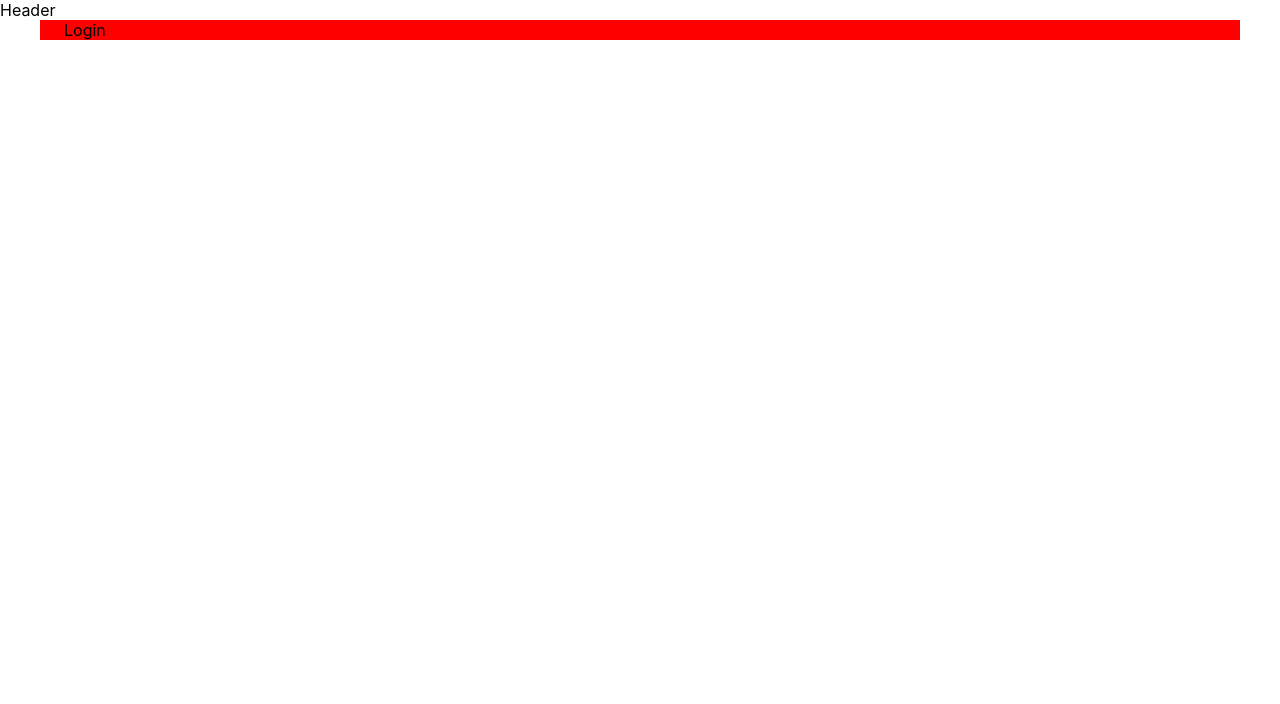
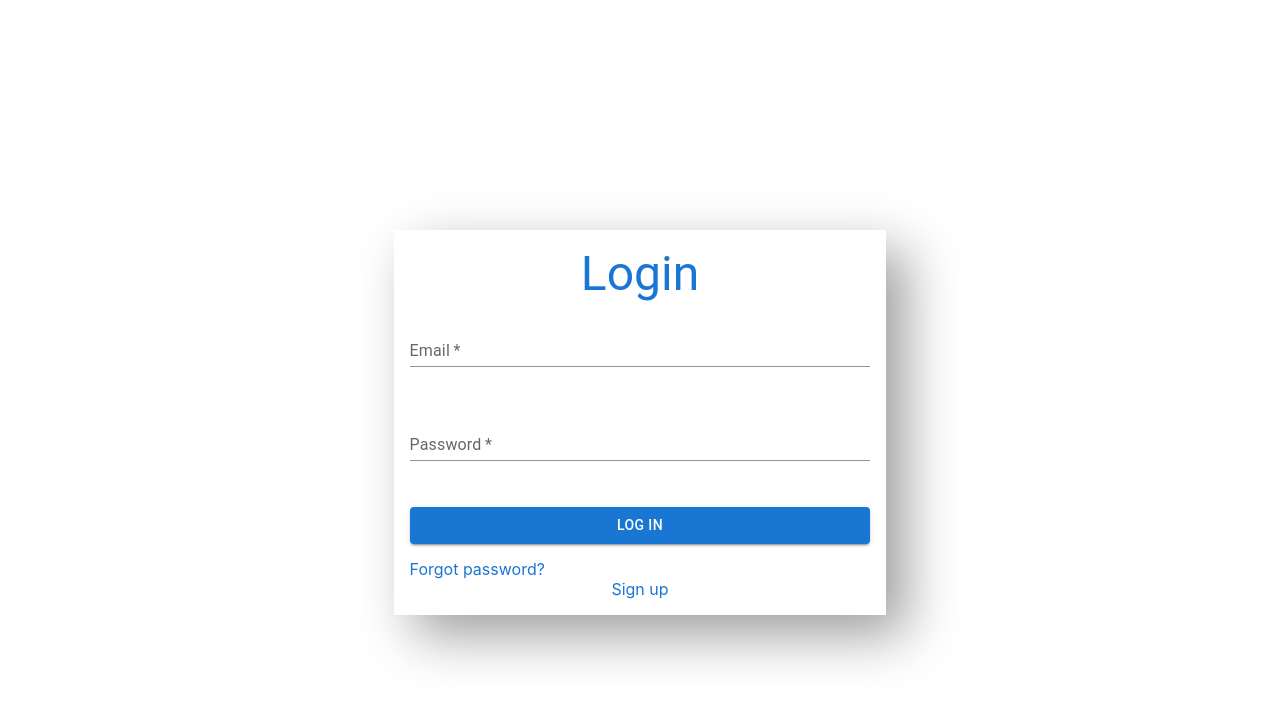
Before and after one commit to antonijek/Musical-instruments-store, a React (Create React App) app: page /login in a window 1280 px wide. Shown: the top 704 px of the page. Built offline with nearby package versions, Linux system fonts and the light colour scheme.

Commit message:
login component

```diff
--- a/src/App.js
+++ b/src/App.js
@@ -7,8 +7,7 @@ import { Container } from "@mui/material";
 function App() {
   return (
     <BrowserRouter>
-      <header>Header</header>
-      <Container maxWidth="lg" sx={{ backgroundColor: "red" }}>
+      <Container maxWidth="lg">
         <Routes>
           <Route path="/login" element={<Login />} />
           <Route path="/register" element={<Register />} />
--- a/src/components/Login.js
+++ b/src/components/Login.js
@@ -1,7 +1,119 @@
 import React from "react";
+import { useState, useEffect } from "react";
+import { Box, TextField, Button, Typography, Link } from "@mui/material";
+import Modal from "./Modal";
+const Login = () => {
+  const [form, setForm] = useState({ email: "", pass: "" });
+  const [error, setError] = useState({ email: false, pass: false });
+  const [open, setOpen] = useState(false);
 
-const Login = () => {
-  return <div>Login</div>;
+  const checkEmail = (e) => {
+    let patern =
+      /^(([^<>()[\]\\.,;:\s@"]+(\.[^<>()[\]\\.,;:\s@"]+)*)|(".+"))@((\[[0-9]{1,3}\.[0-9]{1,3}\.[0-9]{1,3}\.[0-9]{1,3}\])|(([a-zA-Z\-0-9]+\.)+[a-zA-Z]{2,}))$/;
+    let res = patern.test(form.email);
+    return !res;
+  };
+
+  const checkPass = (e) => {
+    let patern = /^(?=.*\d)(?=.*[a-z])(?=.*[A-Z])(?=.*[a-zA-Z]).{8,}$/;
+    let res = patern.test(form.pass);
+    return !res;
+  };
+  const checkForm = (e) => {
+    e.preventDefault();
+    setError({ pass: checkPass(), email: checkEmail() });
+  };
+
+  const checkError = (e) => {
+    setForm({ ...form, [e.target.name]: e.target.value });
+    setError({ ...error, [e.target.name]: false });
+  };
+
+  const openModal = (e) => {
+    e.preventDefault();
+    setOpen(true);
+  };
+
+  const closeModal = () => {
+    setOpen(false);
+  };
+  console.log(open);
+  return (
+    <div>
+      <Box
+        noValidate
+        component="form"
+        sx={{
+          width: { xs: "90%", sm: "60%", md: "40%" },
+          mx: "auto",
+          mt: "20%",
+          boxShadow: { md: "20px 20px 50px #9E9E9E" },
+          p: 2,
+        }}
+      >
+        <Typography
+          align="center"
+          color="primary"
+          variant="h3"
+          gutterBottom
+          component="div"
+        >
+          Login
+        </Typography>
+        <TextField
+          onChange={(e) => checkError(e)}
+          sx={{ mb: "10%" }}
+          fullWidth
+          type="email"
+          label="Email"
+          variant="standard"
+          required
+          name="email"
+          error={error.email}
+          helperText={error.email ? "Incorrect email." : ""}
+        />
+        <br />
+        <TextField
+          onChange={(e) => checkError(e)}
+          sx={{ mb: "5%" }}
+          fullWidth
+          type="password"
+          label="Password"
+          variant="standard"
+          required
+          name="pass"
+          error={error.pass}
+          helperText={
+            error.pass
+              ? "Must contain 8 or more characters, at least one  number, one uppercase and lowercase letter."
+              : ""
+          }
+        />
+        <br />
+        <Button
+          onClick={checkForm}
+          type="submit"
+          variant="contained"
+          sx={{ mt: "5%", mb: "3%" }}
+          fullWidth
+        >
+          Log in
+        </Button>
+
+        <Link component="button" underline="hover" onClick={openModal}>
+          {"Forgot password?"}
+        </Link>
+        <Link
+          href="/register"
+          underline="hover"
+          sx={{ display: "flex", justifyContent: "center" }}
+        >
+          {"Sign up"}
+        </Link>
+      </Box>
+      {open && <Modal closeModal={closeModal} />}
+    </div>
+  );
 };
 
 export default Login;
--- /dev/null
+++ b/src/components/Modal.js
@@ -0,0 +1,31 @@
+import * as React from "react";
+import Box from "@mui/material/Box";
+import Button from "@mui/material/Button";
+import Typography from "@mui/material/Typography";
+import Modal from "@mui/material/Modal";
+import { style } from "../utils";
+import { TextField } from "@mui/material";
+
+const BasicModal = (props) => {
+  const [open, setOpen] = React.useState(true);
+  const handleClose = () => props.closeModal();
+
+  return (
+    <div>
+      <Modal
+        open={open}
+        onClose={handleClose}
+        aria-labelledby="modal-modal-title"
+        aria-describedby="modal-modal-description"
+      >
+        <Box sx={style}>
+          <TextField variant="standard" fullWidth label="email"></TextField>
+          <Typography id="modal-modal-description" sx={{ mt: 2 }}>
+            Please insert your email address.
+          </Typography>
+        </Box>
+      </Modal>
+    </div>
+  );
+};
+export default BasicModal;
--- /dev/null
+++ b/src/utils.js
@@ -0,0 +1,11 @@
+export const style = {
+  position: "absolute",
+  top: "50%",
+  left: "50%",
+  transform: "translate(-50%, -50%)",
+  width: { xs: "80%", md: "40%" },
+  bgcolor: "background.paper",
+  border: "2px solid #000",
+  boxShadow: 24,
+  p: { xs: 2, md: 4 },
+};
```
